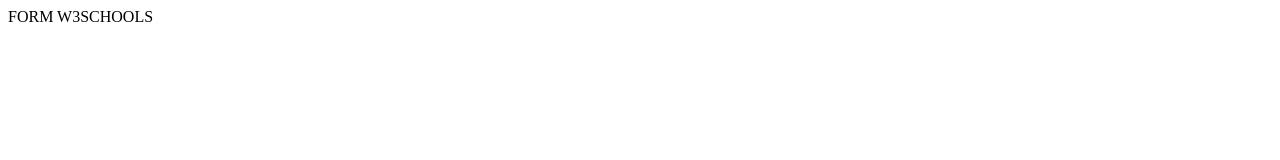
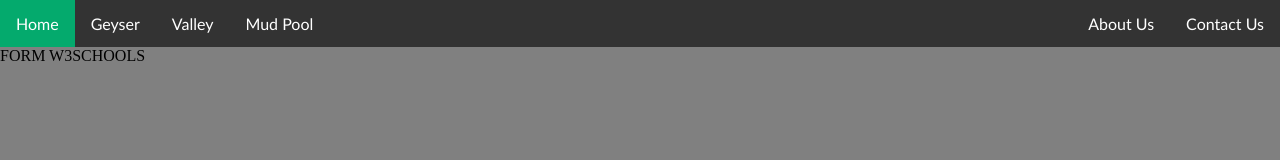
Before and after one commit to nulrenear/92005-Te-Puia-Website, a plain HTML site: page contact.html in a window 1280 px wide. Drawn offline with Linux system fonts and the light colour scheme.

Commit message:
2nd commit of updated files

```diff
--- a/contact.html
+++ b/contact.html
@@ -1 +1,20 @@
-FORM W3SCHOOLS
+<!DOCTYPE html>
+<html lang="en">
+<head>
+    <meta charset="UTF-8">
+    <meta name="viewport" content="width=device-width, initial-scale=1.0">
+    <link rel="stylesheet" href="style3.css">
+    <title>Contact Us</title>
+</head>
+<ul>
+    <li><a class="active" href="index.html">Home</a></li>
+    <li><a href="geyser.html">Geyser</a></li>
+    <li><a href="valley.html">Valley</a></li>
+    <li><a href="mudpool.html">Mud Pool</a></li>
+    <li style="float:right"><a href="contact.html">
+        Contact Us
+    <li style="float:right"><a href="aboutus.html">
+        About Us
+    </a></li>
+  </ul>
+  FORM W3SCHOOLS
--- a/style.css
+++ b/style.css
@@ -1,3 +1,4 @@
+
 ul {
   list-style-type: none;
   margin: 0;
@@ -37,7 +38,7 @@
 .hero-text{
   color: rgb(0, 216, 151);
   position: absolute;
-  margin-left: 39%;
+  margin-left: 39.6%;
   margin-top: 2%;
   top: 180px;
   width: 58%;
@@ -47,7 +48,7 @@
 .hero_text{
   color: rgb(0, 216, 151);
   position: absolute;
-  margin-left: 31%;
+  margin-left: 31.6%;
   margin-top: 9%;
   top: 180px;
   width: 58%;
@@ -57,6 +58,8 @@
 }
 body{
   background-color: grey;
+  margin: 0px;
+  padding: 0px;
 }
 .Te-Puia{
   width: 20%;
@@ -75,7 +78,7 @@
 }
 h2{
   text-align: center;
-  margin-right: 5.7%;
+  margin-right: 4%;
   color: white;
   font-weight: bold;
   font-size: 40px;
--- a/style2.css
+++ b/style2.css
@@ -1,7 +1,7 @@
 ul {
   list-style-type: none;
-  margin: 0;
-  padding: 0;
+  margin: 0px;
+  padding: 0px;
   overflow: hidden;
   background-color: #333;
 }
@@ -39,6 +39,8 @@
 }
 body{
   background-color: grey;
+  margin: 0px;
+  padding: 0px;
 }
 .Geyser{
   margin-left: 41.2%;
--- a/style3.css
+++ b/style3.css
@@ -1,7 +1,7 @@
 ul {
     list-style-type: none;
-    margin: 0;
-    padding: 0;
+    margin: 0px;
+    padding: 0px;
     overflow: hidden;
     background-color: #333;
   }
@@ -28,16 +28,27 @@
   }
   body{
     background-color: gray;
+    margin: 0px;
+    padding: 0px;
   }
   h1{
     text-align: left;
-    background-color: peachpuff;
+    background-color: burlywood;
     color: white;
     font-size: 400%;
+    padding: 4%;
+    margin: 0px;
+    font-family:Arial, Helvetica, sans-serif
   }
 .img-1{
   height: 450px;
   width: 700px;
-  margin-left: 10%;
-  margin-top: 5%;
+    margin-left: 10%;
+    margin-top: 5%;
+    float: left;
 }
+.AboutUs-1{
+  padding: 12%;
+  font-size: 150%;
+  color: white;
+}
```
Also changed, not shown: aboutus.html (+2 -3 lines), mudpool.html (+1 -1 lines), valley.html (+1 -1 lines).
